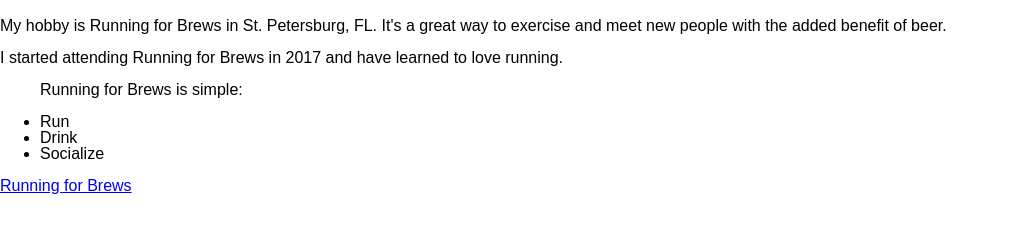
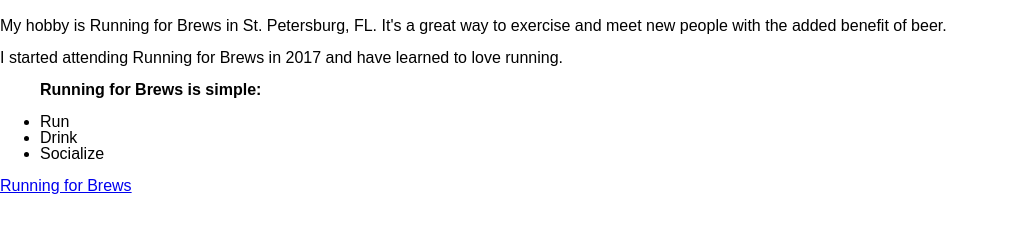
Before and after one commit to AntGrimm/running-for-brews, a website: page public/index.html in a window 1280 px wide. Shown: the part 57-290 px from the top of the page, without its empty margins (0-1009 px from the left). Drawn offline with Linux system fonts and the light colour scheme.

Commit message:
Added bold font to list header

```diff
--- a/public/index.html
+++ b/public/index.html
@@ -15,7 +15,7 @@
         My hobby is Running for Brews in St. Petersburg, FL. It's a great way to exercise and meet new people with the added benefit of beer.<br><br> I started attending Running for Brews in 2017 and have learned to love running.
       </p>
     <!-- for lists -->
-      <ul>Running for Brews is simple:<br><br>
+      <ul><Strong>Running for Brews is simple:</Strong><br><br>
         <li>Run</li>
         <li>Drink</li>
         <li>Socialize</li>
```
